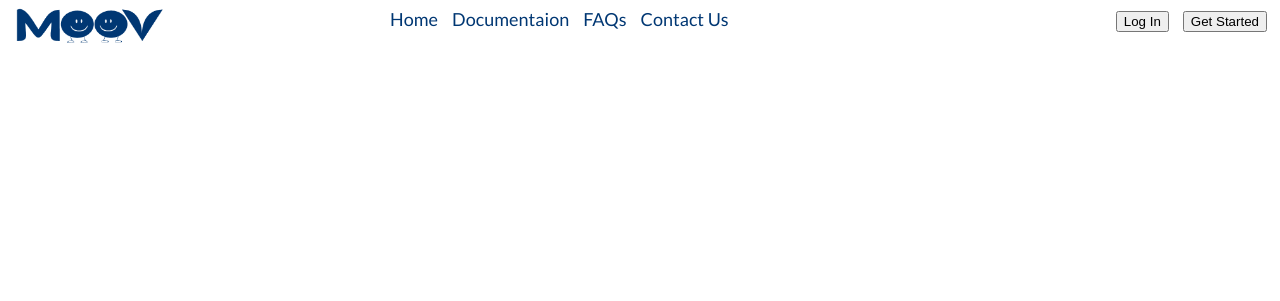
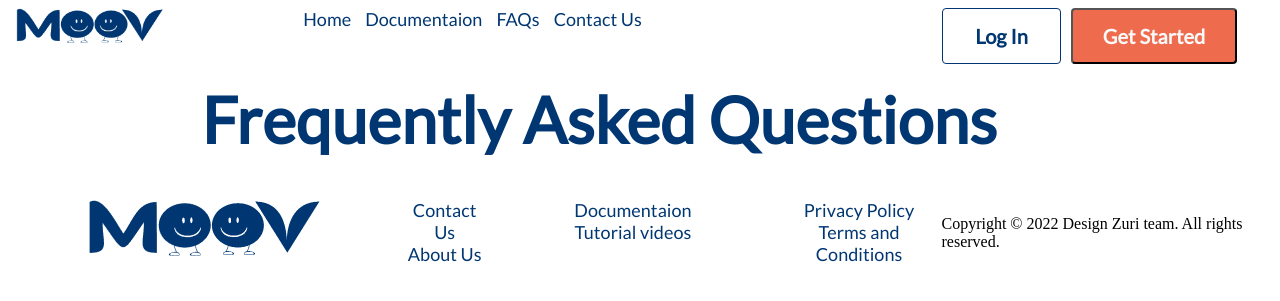
Before and after one commit to zuri-training/Animation-Library---Team-92-Repo, a Django app: page /faqs/ in a window 1280 px wide. Shown: the top 301 px of the page. Run offline with Django 4.2, Linux system fonts and the light colour scheme.

Commit message:
changes to code

```diff
--- a/moov_website/static/css/faqs.css
+++ b/moov_website/static/css/faqs.css
@@ -39,3 +39,85 @@ a{
     letter-spacing: 0.0025em;
     color: #003773;
 }
+
+#login{
+    box-sizing: border-box;
+    display: flex;
+    flex-direction: row;
+    justify-content: center;
+    align-items: center;
+    padding: 8px 32px;
+    gap: 8px;
+    font-family: 'Lato';
+    font-style: normal;
+    font-weight: 700;
+    font-size: 20px;
+    line-height: 24px;
+    letter-spacing: 0.0025em;
+    color: #003773;
+    background: white;
+    border: 1px solid #003773;
+    border-radius: 4px;
+    flex: none;
+    order: 0;
+    flex-grow: 0;
+    width: 119px;
+    height: 56px;
+}
+
+#sign_up{
+    display: flex;
+    flex-direction: row;
+    justify-content: center;
+    align-items: center;
+    margin-right: 30px;
+    padding: 8px;
+    gap: 8px;
+    width: 166px;
+    height: 56px;
+    background: #EE6C4D;
+    border-radius: 4px;
+    flex: none;
+    order: 1;
+    flex-grow: 0;
+    font-family: 'Lato';
+    font-style: normal;
+    font-weight: 700;
+    font-size: 20px;
+    line-height: 24px;
+    letter-spacing: 0.0025em;
+    color: #F9F9F9;
+    width: 166px;
+    height: 56px;
+}
+
+.sign_in_reg{
+    display: flex;
+    flex-direction: row;
+}
+
+h1{
+    width: 877px;
+    height: 72px;
+    font-family: 'Lato';
+    font-style: normal;
+    font-weight: 700;
+    font-size: 64px;
+    line-height: 72px;
+    margin-top: 20px;
+    margin-left: auto;
+    margin-right: auto;
+    letter-spacing: 0.0025em;
+    color: #003773;
+}
+
+footer{
+    display: flex;
+    flex-direction: row;
+}
+
+.footerDiv{
+    display: flex;
+    flex-direction: column;
+    margin-left: 80px;
+}
--- a/moov_website/templates/accounts/register.html
+++ b/moov_website/templates/accounts/register.html
@@ -39,6 +39,7 @@
           <h2>Get started with Moov</h2>
           <p>Create a free account today</p>
           <form action="" method="post">
+            {% csrf_token %}
             <div class="name">
               <label for="Name">Name</label><br />
               <input
@@ -125,7 +126,7 @@
         <p>
           To continue using Moov, please sign in with your personal information
         </p>
-        <a href="#">Sign In</a>
+        <a href="{% url 'accounts:login'%}">Sign In</a>
       </section>
     </main>
   </body>
--- a/moov_website/templates/moov_app/faqs.html
+++ b/moov_website/templates/moov_app/faqs.html
@@ -24,6 +24,29 @@
             <a href="{% url 'accounts:register'%}"><button id="sign_up">Get Started</button></a>
         </div>
     </header>
+
+    <main>
+        <h1>Frequently Asked Questions </h1>
+    </main>
+
+    <footer>
+        <div class="footerDiv">
+            <img src="{% static '/images/moov_logo.png' %}" alt="moov_logo" id="logo_bottom">
+        </div>
+        <div class="footerDiv">
+            <a href="#">Contact Us</a>
+            <a href="#">About Us</a>
+        </div>
+        <div class="footerDiv">
+            <a href="#">Documentaion</a>
+            <a href="#">Tutorial videos</a>
+        </div>
+        <div class="footerDiv">
+            <a href="#">Privacy Policy</a>
+            <a href="#">Terms and Conditions</a>
+        </div>
+        <p>Copyright © 2022 Design Zuri team.  All rights reserved.</p>
+    </footer>
 </body>
 {% endblock %}
 </html>
```
